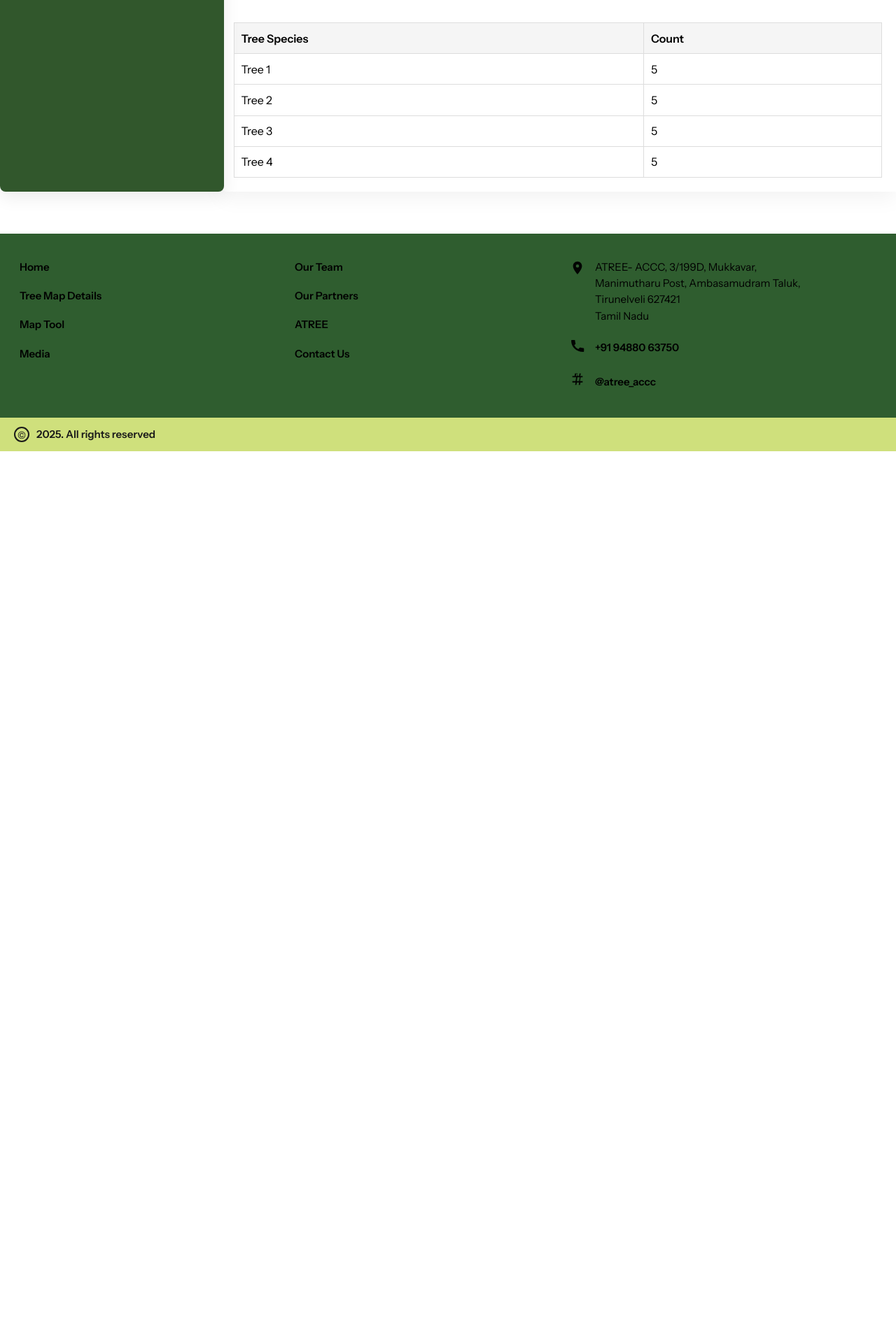
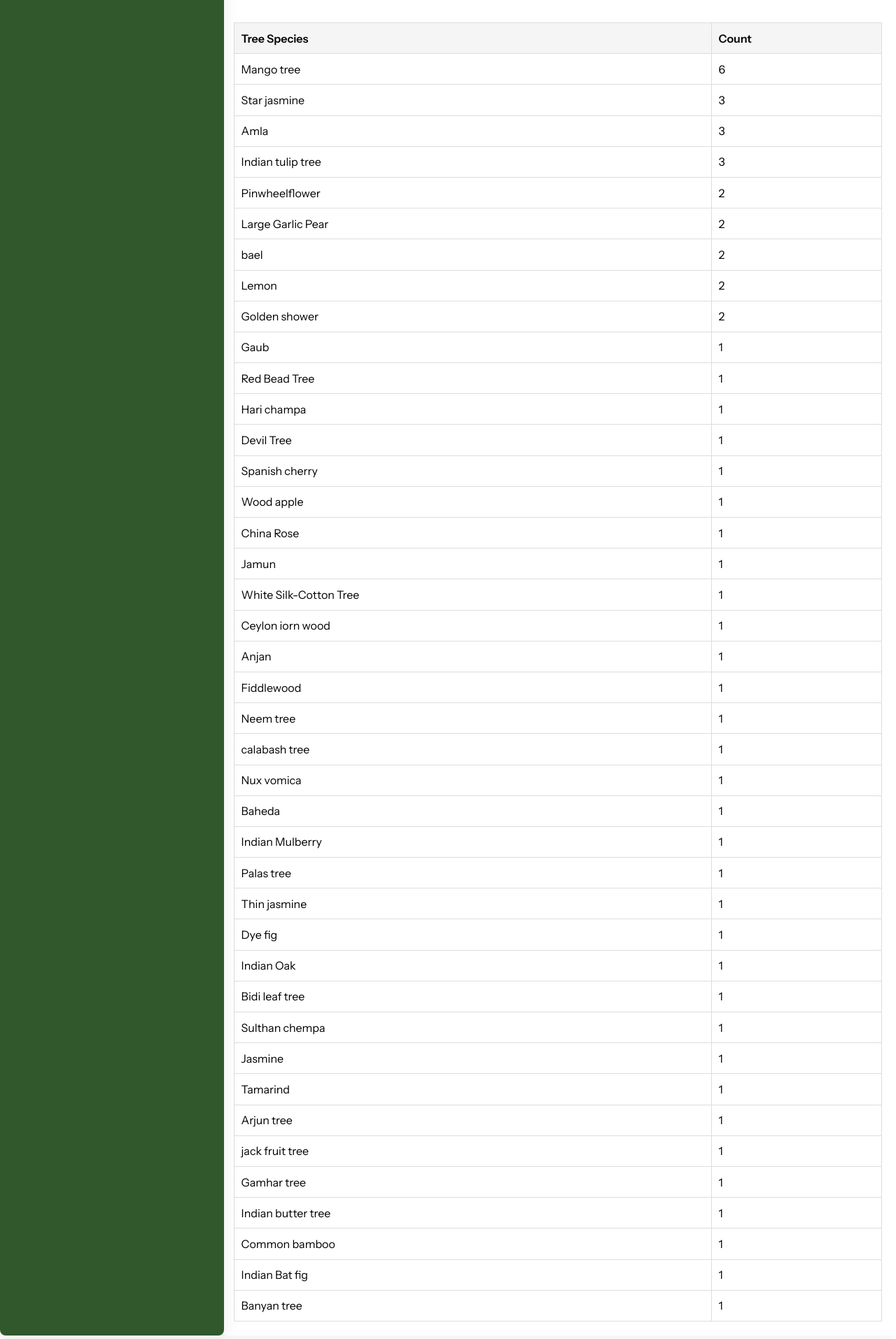
Before and after one commit to ThePala/nandavanam, a React (Vite) app: page /nandavanam in a window 1280 px wide. Shown: the part 706-2620 px from the top of the page at 70% size. Before the commit the page ends 1351 px from the top, so only its background shows below. Built offline with nearby package versions, Linux system fonts and the light colour scheme.

Commit message:
testing first temple

```diff
--- a/src/pages/Nandavanam.jsx
+++ b/src/pages/Nandavanam.jsx
@@ -3,19 +3,56 @@ import "../styles/nandavanam.css";
 
 const templeData = {
   "Thirukadugai Moondreeswarar Temple": {
-    photo: "/images/bird.jpg", // replace with actual
+    photo: "/images/team/adithyan.png", // replace with actual
     mapEmbed: "https://www.google.com/maps/embed?pb=!1m17!1m12!1m3!1d1194.842001273556!2d77.49955540501362!3d8.752436415298831!2m3!1f0!2f0!3f0!3m2!1i1024!2i768!4f13.1!3m2!1m1!2zOMKwNDUnMDcuNCJOIDc3wrAzMCcwMS4xIkU!5e1!3m2!1sen!2sin!4v1757054316170!5m2!1sen!2sin",
     noOfTrees: 59,
     datePlanted: "11 December 2021",
-    trees: [
-      { species: "Tree 1", count: 5 },
-      { species: "Tree 2", count: 5 },
-      { species: "Tree 3", count: 5 },
-      { species: "Tree 4", count: 5 },
-    ],
+trees: [
+  { species: "Mango tree", count: 6 },
+  { species: "Star jasmine", count: 3 },
+  { species: "Amla", count: 3 },
+  { species: "Indian tulip tree", count: 3 },
+  { species: "Pinwheelflower", count: 2 },
+  { species: "Large Garlic Pear", count: 2 },
+  { species: "bael", count: 2 },
+  { species: "Lemon", count: 2 },
+  { species: "Golden shower", count: 2 },
+  { species: "Gaub", count: 1 },
+  { species: "Red Bead Tree", count: 1 },
+  { species: "Hari champa", count: 1 },
+  { species: "Devil Tree", count: 1 },
+  { species: "Spanish cherry", count: 1 },
+  { species: "Wood apple", count: 1 },
+  { species: "China Rose", count: 1 },
+  { species: "Jamun", count: 1 },
+  { species: "White Silk-Cotton Tree", count: 1 },
+  { species: "Ceylon iorn wood", count: 1 },
+  { species: "Anjan", count: 1 },
+  { species: "Fiddlewood", count: 1 },
+  { species: "Neem tree", count: 1 },
+  { species: "calabash tree", count: 1 },
+  { species: "Nux vomica", count: 1 },
+  { species: "Baheda", count: 1 },
+  { species: "Indian Mulberry", count: 1 },
+  { species: "Palas tree", count: 1 },
+  { species: "Thin jasmine", count: 1 },
+  { species: "Dye fig", count: 1 },
+  { species: "Indian Oak", count: 1 },
+  { species: "Bidi leaf tree", count: 1 },
+  { species: "Sulthan chempa", count: 1 },
+  { species: "Jasmine", count: 1 },
+  { species: "Tamarind", count: 1 },
+  { species: "Arjun tree", count: 1 },
+  { species: "jack fruit tree", count: 1 },
+  { species: "Gamhar tree", count: 1 },
+  { species: "Indian butter tree", count: 1 },
+  { species: "Common bamboo", count: 1 },
+  { species: "Indian Bat fig", count: 1 },
+  { species: "Banyan tree", count: 1 },
+]
   },
   "Abhi Muktheeswarar Temple": {
-    photo: "/images/bird.jpg",
+    photo: "/images/team/adithyan.png",
     mapEmbed: "https://www.google.com/maps/embed?...",
     noOfTrees: 42,
     datePlanted: "05 January 2022",
```
